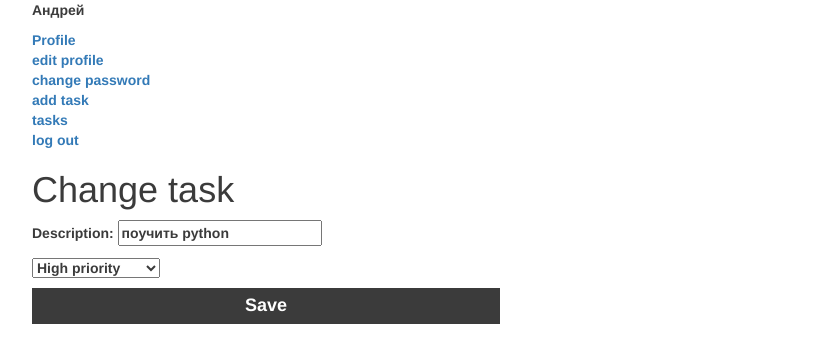
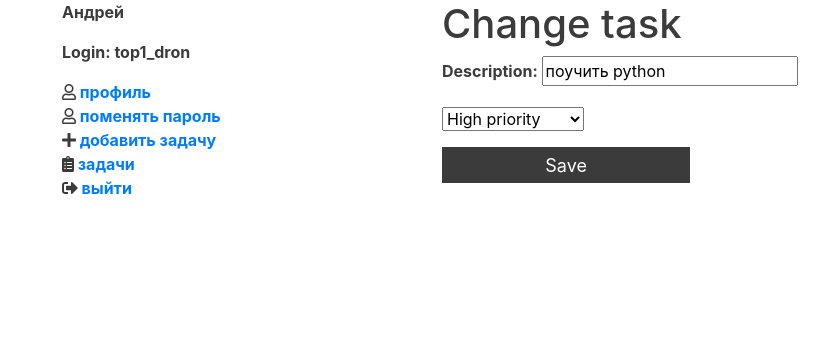
Before and after one commit to top1Dron/taskList, a Django app: page /tasks/edit/5016 in a window 1280 px wide. Shown: the top 363 px of the page, without its empty margins (23-852 px from the left). Run offline with Django 3.2, Linux system fonts and the light colour scheme; a user stored in the database is signed in; data comes from the database, SQL or seed files in the repository; parts of the project's set-up code (start-up, migrations or seed data) failed here and were passed over; some libraries are stand-ins or nearby versions.

Commit message:
Update project front

```diff
--- a/accounts/templates/accounts/registration_complete.html
+++ b/accounts/templates/accounts/registration_complete.html
@@ -3,5 +3,5 @@
 {% block title %}Success!{% endblock title %}
 {% block main_content %}
     <h1>Your account complete registration, {{new_user.first_name}}!</h1>
-    <p>Please, <a href='{% url 'accounts:login' %}'>login</a>
+    <p>Please, <a href='{% url 'accounts:login' %}'>login</a></p>
 {% endblock main_content %}
--- a/static/css/styles.css
+++ b/static/css/styles.css
@@ -1,3 +1,4 @@
+
 .container {
     margin: 0 auto;
     min-width: 500px;
@@ -9,7 +10,7 @@
 
   form.tasks-create {
     outline: 0;
-    height: 40px;
+    height: 36px;
     margin-top: 5%;
     border: 3px solid #3b3b3b;
   }
@@ -24,9 +25,9 @@ form.tasks-create > input[type="text"] {
     padding-left: 10px;
   }
 
-.add{
+  .add {
     outline: 0;
-    width: 40%;
+    width: 34%;
     height: 36px;
     color: #fff;
     font-size: 18px;
@@ -42,20 +43,20 @@ ul {
   }
 
   hr {
-    border-bottom: 0em;
+    border-bottom: 0;
     margin: 15px 0;
   }
 
-input[type="checkbox"] { width: 30px;}
+  input[type="checkbox"] { width: 30px; }
 
   .remove {
     float: right;
     cursor: pointer;
   }
 
-.completed {text-decoration: line-through;}
+  .details {
+    float: right;
+    cursor: pointer;
+  }
 
-.incomplete-danger {
-    color: red;
-    font-size: 30px;
-}
+  .completed { text-decoration: line-through; }
--- a/tasks/models.py
+++ b/tasks/models.py
@@ -1,6 +1,6 @@
+from django.contrib.auth.models import User
 from django.db import models
 from django.urls import reverse
-from django.contrib.auth.models import User
 
 
 class TodoItem(models.Model):
--- a/tasks/templates/tasks/details.html
+++ b/tasks/templates/tasks/details.html
@@ -5,10 +5,10 @@
 {% block title %}Task {{ object.id }}{% endblock title %}
 {% block extrahead %}
     <link rel="stylesheet"
-href="https://use.fontawesome.com/releases/v5.7.0/css/all.css"
-integrity="sha384-
+        href="https://use.fontawesome.com/releases/v5.7.0/css/all.css"
+        integrity="sha384-
 lZN37f5QGtY3VHgisS14W3ExzMWZxybE1SJSEsQp9S+oqd12jhcu+A56Ebc1zFSJ"
-crossorigin="anonymous">
+        crossorigin="anonymous">
 {% endblock extrahead %}
 
 
--- a/tasks/templates/tasks/edit.html
+++ b/tasks/templates/tasks/edit.html
@@ -7,6 +7,6 @@
     <form action='{% url 'tasks:edit' task.pk %}' method='post'>
         {{ form.as_p }}
         {% csrf_token %}
-        <p><button class='add' type=submit>Save</button></p>
+        <p><button class='add' type='submit'>Save</button></p>
     </form>
 {% endblock main_content %}
--- a/tasks/templates/tasks/list.html
+++ b/tasks/templates/tasks/list.html
@@ -26,8 +26,8 @@
             {% elif task.priority == task.PRIORITY_LOW %}
                 <span class="badge badge-pill badge-success">&nbsp;</span>
             {% endif %}
-                <a href={% url 'tasks:details' task.id %}>{{ task }}</a>
-                <a class='remove' href={% url 'tasks:delete' task.id %}>X</a>
+                <a href={% url "tasks:details" task.id %}>{{ task }}</a>
+                <a class="remove" href={% url "tasks:delete" task.id %}>X</a>
                 <hr/>
             </li>
         {% endfor %}
--- a/tasks/views.py
+++ b/tasks/views.py
@@ -4,16 +4,16 @@ from django.contrib.auth.decorators import login_required
 from django.contrib.auth.mixins import LoginRequiredMixin
 from django.core.mail import send_mail
 from django.db.models import Q
-from django.http import HttpResponse
+from django.http import HttpResponse, HttpResponseRedirect
 from django.shortcuts import render, redirect
-from django.urls import reverse
+from django.urls import reverse, reverse_lazy
 from django.views import View
 from django.views.generic import ListView
 from django.views.generic.detail import DetailView
 
 
+from tasks.forms import TodoItemForm, TodoItemExportForm
 from tasks.models import TodoItem
-from tasks.forms import TodoItemForm, TodoItemExportForm
 
 
 @login_required
@@ -47,9 +47,8 @@ class TaskListView(LoginRequiredMixin, ListView):
 
     def get_queryset(self):
         user = self.request.user
-        if user.is_anonymous:
-            return []
-        return user.tasks.all()
+        qs = super().get_queryset()
+        return qs.filter(owner=u)
 
 
 class TaskCreateView(View):
@@ -122,10 +121,10 @@ class TaskExportView(LoginRequiredMixin, View):
         if form.is_valid():
             email = request.user.email
             body = self.generate_body(request.user, form.cleaned_data)
-            send_mail("Задачи", body, settings.EMAIL_HOST_USER, [email])
-            messages.success(request, f"Задачи были отправлены на почту {email}")
+            send_mail("Tasks", body, settings.SERVER_EMAIL, [email])
+            messages.success(request, f"Tasks were sent on email {email}")
         else:
-            messages.error(request, "Что-то пошло не так, попробуйте ещё раз")
+            messages.error(request, "Something went wrong, please try again")
         return redirect(reverse("tasks:list"))
 
 
--- a/templates/base.html
+++ b/templates/base.html
@@ -1,61 +1,53 @@
 {% load static %}
 <html>
   <head>
-        <title>{% block title %} Base{% endblock %}</title>
-        <link rel='stylesheet' href="{% static 'css/styles.css' %}">
+    <title>{% block title %}Туду-дуду{% endblock title%}</title>
+    <link rel="stylesheet" href="{% static 'css/styles.css' %}">
 
-        <link rel="stylesheet" href="https://maxcdn.bootstrapcdn.com/bootstrap/3.3.7/css/bootstrap.min.css"
-            integrity="sha384-BVYiiSIFeK1dGmJRAkycuHAHRg32OmUcww7on3RYdg4Va+PmSTsz/K68vbdEjh4u"
-            crossorigin="anonymous">
+    <link rel="stylesheet" href="https://maxcdn.bootstrapcdn.com/bootstrap/4.0.0/css/bootstrap.min.css" integrity="sha384-Gn5384xqQ1aoWXA+058RXPxPg6fy4IWvTNh0E263XmFcJlSAwiGgFAW/dAiS6JXm" crossorigin="anonymous">
+  <link rel="stylesheet" href="https://use.fontawesome.com/releases/v5.7.0/css/all.css" integrity="sha384-lZN37f5QGtY3VHgisS14W3ExzMWZxybE1SJSEsQp9S+oqd12jhcu+A56Ebc1zFSJ" crossorigin="anonymous">
 
-        <script src="http://code.jquery.com/jquery-3.4.1.min.js"></script>
-        <script src="https://cdnjs.cloudflare.com/ajax/libs/popper.js/1.14.6/umd/popper.min.js"
-                integrity="sha384-wHAiFfRlMFy6i5SRaxvfOCifBUQy1xHdJ/yoi7FRNXMRBu5WHdZYu1hA6ZOblgut"
-                crossorigin="anonymous">
-        </script>
-        <script src="https://stackpath.bootstrapcdn.com/bootstrap/4.2.1/js/bootstrap.min.js"
-                integrity="sha384-B0UglyR+jN6CkvvICOB2joaf5I4l3gm9GU6Hc1og6Ls7i6U/mkkaduKaBhlAXv9k"
-                crossorigin="anonymous">
-        </script>
-        {% block extrahead %}
-        {% endblock extrahead %}
+    <script src="http://code.jquery.com/jquery-3.3.1.min.js"></script>
+    <script src="https://cdnjs.cloudflare.com/ajax/libs/popper.js/1.14.6/umd/popper.min.js" integrity="sha384-wHAiFfRlMFy6i5SRaxvfOCifBUQy1xHdJ/yoi7FRNXMRBu5WHdZYu1hA6ZOblgut" crossorigin="anonymous"></script>
+    <script src="https://stackpath.bootstrapcdn.com/bootstrap/4.2.1/js/bootstrap.min.js" integrity="sha384-B0UglyR+jN6CkvvICOB2joaf5I4l3gm9GU6Hc1og6Ls7i6U/mkkaduKaBhlAXv9k" crossorigin="anonymous"></script>
+    {% block extra_head %}{% endblock extra_head%}
   </head>
     <body>
-        <div class='container'>
-            <div class='row'>
+    <div class="container">
+      <div class="row">
 
-                <div class='side_bar col'>
+        <div class="side_bar col">
           {% block side_bar %}
             {% if user.is_authenticated %}
               <p>{{ user.first_name }}</p>
+              <p>Login: {{ user.username }}</p>
+
                 <ul>
-                                <li><a href='#'>Profile</a></li>
-                                <li><a href='{% url 'accounts:edit' %}'>edit profile</a></li>
-                                <li><a href='{% url 'accounts:password-change' %}'>change password</a></li>
-                                <li><a href='{% url 'tasks:create' %}'>add task</a></li>
-                                <li><a href='{% url 'tasks:list' %}'>tasks</a></li>
-                                <li><a href='{% url 'accounts:logout' %}'>log out</a></li>
+                    <li><i class="far fa-user"></i>&nbsp;<a href="{% url "accounts:edit" %}">профиль</a></li>
+                    <li><i class="far fa-user"></i>&nbsp;<a href="{% url 'accounts:password-change' %}">поменять пароль</a></li>
+                    <li><i class="fa fa-plus"></i>&nbsp;<a href="{% url "tasks:create" %}">добавить задачу</a></li>
+                    <li><i class="fas fa-clipboard-list"></i>&nbsp;<a href="{% url "tasks:list" %}">задачи</a></li>
+                    <li><i class="fa fa-sign-out-alt"></i>&nbsp;<a href="{% url "logout" %}">выйти</a></li>
                 </ul>
             {% endif %}
            {% endblock side_bar %}
         </div>
 
-                <div class='main_content col-8'>
+        <div class="main_content col-8">
           {% if messages %}
-                    <div class='row'>
-                        <ul class='messages'>
+          <div class="row">
+            <ul class="messages">
               {% for message in messages %}
-                            <li class='alert alert-{{ message.tags }} alert-dismissable'>
-                                {{ message }}
-                                <a href='#' class='close' data-dismiss='alert'>x</a>
+              <li class="alert alert-{{ message.tags }} alert-dismissable">
+                {{ message|safe }}
+                <a href="#" class="close" data-dismiss="alert">x</a>
               </li>
               {% endfor %}
             </ul>
           </div>
           {% endif %}
-
           {% block main_content %}
-                    {% endblock main_content %}
+          {% endblock %}
          </div>
 
       </div>
--- a/templates/registration/login.html
+++ b/templates/registration/login.html
@@ -12,7 +12,7 @@
     <form action='.' method='POST' class='login'>
         {{ form.as_p }}
         {% csrf_token %}
-        <input type='hidden' name='next' value='{{ next }}' />
+        <input type='hidden' name='next' value="{{ next }}" />
         <button type='submit'>Enter</button>
     </form>
     <p><a href='{% url 'accounts:password_reset' %}'>Forget password</a></p>
--- a/templates/registration/password_reset_confirm.html
+++ b/templates/registration/password_reset_confirm.html
@@ -5,11 +5,11 @@
 {% block main_content %}
     <h1>Reset password</h1>
     {% if validlink %}
-        <p>Enter your new password</p>
-        <form action='.' method='POST'>
+        <p>Enter your new password:</p>
+        <form action='.' method="POST">
             {{ form.as_p }}
             {% csrf_token %}
-            <input type='submit' value='Change password'>
+            <button type='submit'>Change password</button>
         </form>
     {% else %}
         <p>Your link is invalid. Please, try again.</p>
--- a/templates/registration/password_reset_email.html
+++ b/templates/registration/password_reset_email.html
@@ -1,5 +1,5 @@
 It was a query for changing password for {{ email }}. Use this link:
 
-{{ protocol }}://{{ domain }}{% url 'accounts:password_reset_confirm' uidb64=uid token=token %}
+{{ protocol }}://{{ domain }}{% url "accounts:password_reset_confirm" uidb64=uid token=token %}
 
 Just in case, your login on the site: {{ user.get_username }}
--- a/templates/registration/password_reset_form.html
+++ b/templates/registration/password_reset_form.html
@@ -7,7 +7,7 @@
     <p>Enter e-mail to receive new password</p>
     <form action='.' method='post'>
         {{ form.as_p }}
-        <input type='submit' value='Send'>
+        <button type='submit'>Send</button>
         {% csrf_token %}
     </form>
 {% endblock main_content %}
```
Also changed, not shown: accounts/urls.py (+14 -7 lines), accounts/views.py (+3 -4 lines), taskList/settings.py (+10 -9 lines). Lines whose indentation alone changed are shown as unchanged.
